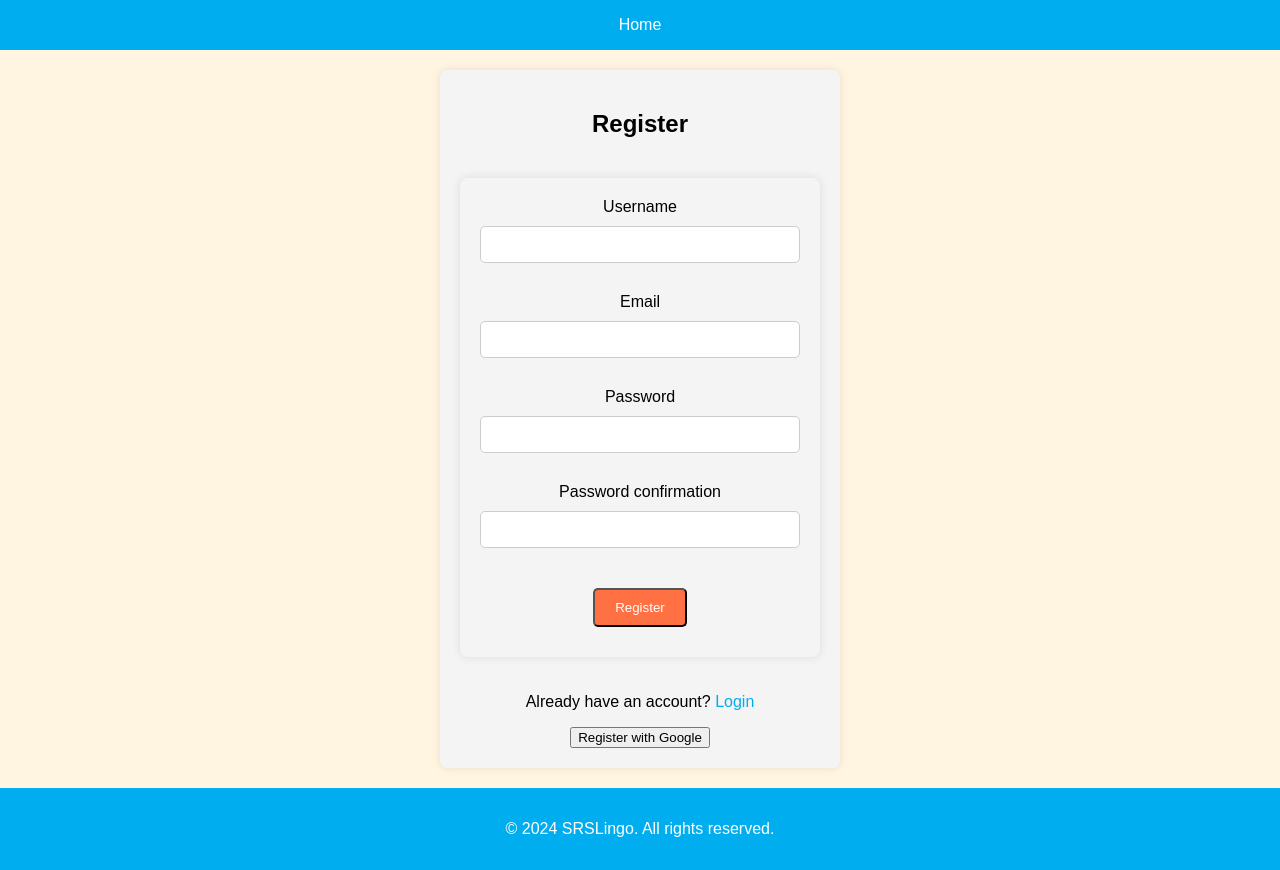
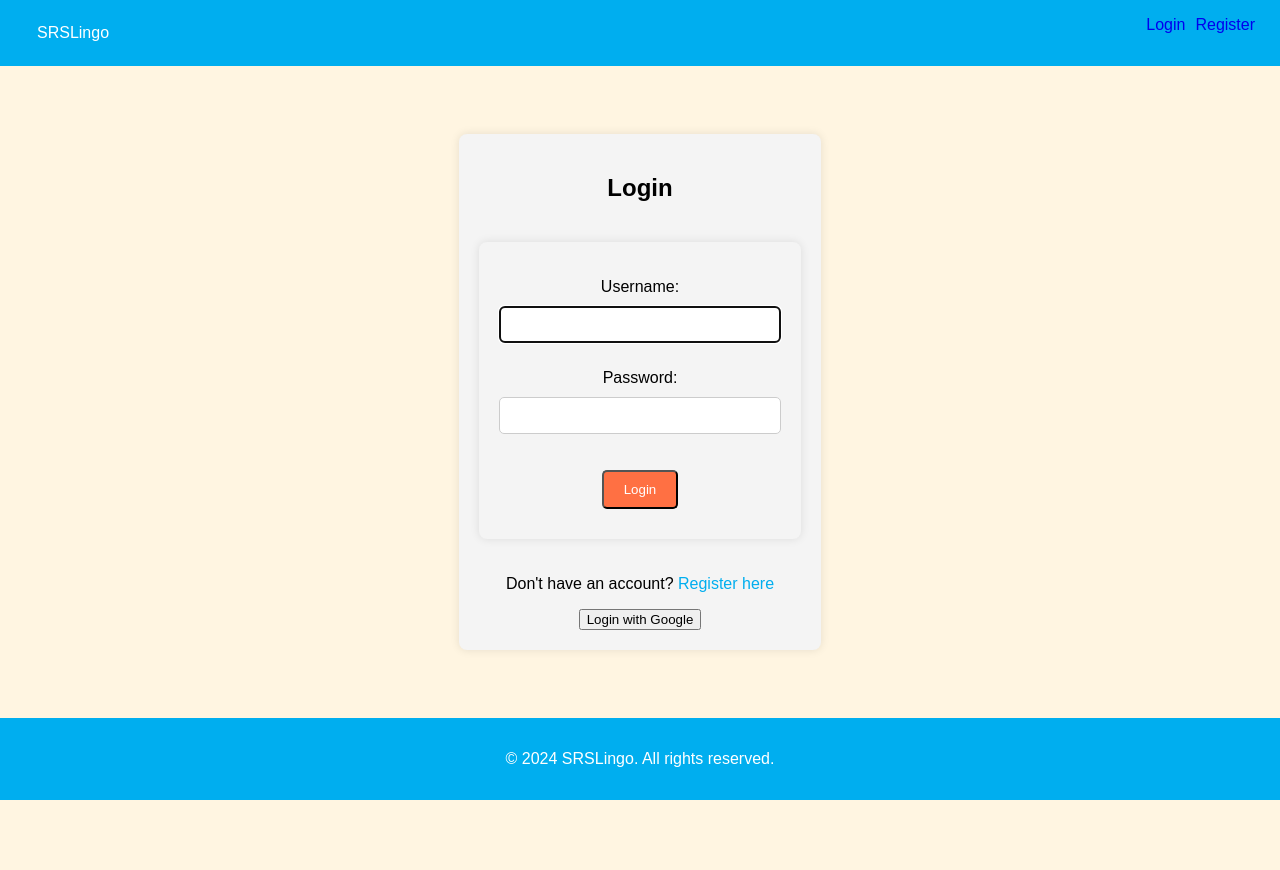
Before and after one commit to Chibdibs/SRSLingo, a Django app: page /register/ in a window 1280 px wide. After the commit the page ends 800 px from the top, so only its background shows below. Run offline with Django 4.2, Linux system fonts and the light colour scheme; some libraries are stand-ins or nearby versions.

Commit message:
Added email and password login functionality. Fixed minor errors. Changed the webpages to only display when user is logged in or logged out. Made migrations and created SQLite database. Moved urls from outside of scope to base\urls.py

```diff
--- a/SRSLingo/urls.py
+++ b/SRSLingo/urls.py
@@ -1,12 +1,7 @@
 from django.contrib import admin
 from django.urls import path, include
-from django.contrib.auth import views as auth_views
 
 urlpatterns = [
     path('admin/', admin.site.urls),
     path('', include('base.urls')),  # Assuming 'base' is the app where you have 'landing' and 'home' views
-
-    # Login and logout views
-    path('accounts/login/', auth_views.LoginView.as_view(), name='login'),
-    path('accounts/logout/', auth_views.LogoutView.as_view(), name='logout'),
 ]
--- a/base/static/css/styles.css
+++ b/base/static/css/styles.css
@@ -34,6 +34,30 @@ footer {
     position: relative; /* Changed from fixed to relative */
     width: 100%;
     clear: both; /* Ensure footer is below all content */
+}
+
+nav {
+    display: flex;
+    justify-content: space-between;
+    align-items: center;
+    padding: 0 10px;
+}
+
+.nav-list {
+    display: flex;
+    list-style: none;
+    margin: 0;
+    padding: 0;
+    width: 100%;
+    justify-content: space-between;
+}
+
+.nav-list li {
+    display: flex;
+}
+
+.auth-links a {
+    margin-left: 10px; /* Spacing between links */
 }
 
 nav ul {
--- a/base/urls.py
+++ b/base/urls.py
@@ -1,9 +1,15 @@
 from django.urls import path
 from base import views
+from django.contrib.auth import views as auth_views
 
+from base.views import CustomLoginView
 
 urlpatterns = [
     path('', views.landing_page, name='landing'),  # Landing page as the root
-    path('home/', views.home, name='home'),  # Home page, make sure the view exists
-    path('register/', views.register, name='register'),
+    path('home/', views.home, name='home'),  # Home page (displays user dashboard)
+
+    # Authentication views
+    path('register/', CustomLoginView.as_view(), name='register'),
+    path('login/', CustomLoginView.as_view(), name='login'),
+    path('logout/', auth_views.LogoutView.as_view(next_page='/'), name='logout'),  # Redirect to landing page on logout
 ]
--- a/base/views.py
+++ b/base/views.py
@@ -1,7 +1,9 @@
+import json
 import firebase_admin
 from django.contrib import messages
 from django.contrib.auth import get_user_model, login
 from django.contrib.auth.models import User
+from django.contrib.auth.views import LoginView
 from django.http import JsonResponse, HttpResponse
 from django.shortcuts import render, redirect
 from django.contrib.auth.decorators import login_required
@@ -11,12 +13,30 @@ from firebase_admin import auth, credentials
 
 from SRSLingo.settings import FIREBASE_CONFIG
 from base.forms import UserRegisterForm
+from django.contrib.auth import login
 # from models import CustomUser as User
-from django.contrib.auth import login
+
 
 # Initialize Firebase Admin
 cred = credentials.Certificate("srslingo-firebase-adminsdk-i3v0c-109f95bbf5.json")
 firebase_admin.initialize_app(cred)
+
+
+@login_required
+def home(request):
+    return render(request, 'home.html')
+
+
+def landing_page(request):
+    if request.user.is_authenticated:
+        return redirect('home')
+    return render(request, 'landing.html')
+
+
+def my_view(request):
+    context = {'firebase_config': FIREBASE_CONFIG,
+               }
+    return render(request, 'base.html', context)
 
 
 def register(request):
@@ -38,47 +58,46 @@ def register(request):
     return render(request, 'registration/register.html', {'form': form})
 
 
-def my_view(request):
-    context = {'firebase_config': FIREBASE_CONFIG,
-               }
-    return render(request, 'base.html', context)
-
-
 @csrf_exempt
 @require_POST
 def verify_token(request):
-    id_token = request.POST.get('token')
+    # Parse the request body to JSON
+    data = json.loads(request.body)
+    id_token = data.get('token')
+
     try:
+        # Verify the ID token using Firebase Admin SDK
         decoded_token = auth.verify_id_token(id_token)
         uid = decoded_token.get('uid')
         email = decoded_token.get('email')
 
-        User = get_user_model()
-        user, created = User.objects.get_or_create(username=uid, defaults={'email': email})
+        # Use Django's get_user_model to reference the active user model
+        user_model = get_user_model()
+        # Get or create a user in your Django auth model
+        user, created = user_model.objects.get_or_create(username=uid, defaults={'email': email})
 
-        # Optionally set user details here
+        # If the user was created, you may want to set additional fields
         if created:
-            user.email = email  # Example: set email on user object if newly created
+            user.email = email
+            # Set other fields if necessary, like user.first_name, user.last_name, etc.
             user.save()
 
-        user.backend = 'django.contrib.auth.backends.ModelBackend'
-        login(request, user)
+        # Use Django's built-in backend for authentication
+        login(request, user, backend='django.contrib.auth.backends.ModelBackend')
 
-        return JsonResponse({'message': 'User logged in successfully'})
+        # Return a successful login response
+        return JsonResponse({'message': 'User logged in successfully'}, status=200)
 
     except ValueError:
+        # Handle the case where the token is invalid
         return JsonResponse({'error': 'Invalid token'}, status=400)
     except Exception as e:
+        # Catch any other exceptions and return an error
         return JsonResponse({'error': str(e)}, status=500)
 
 
-@login_required
-def home(request):
-    return render(request, 'home.html')
-
-
-@login_required()
-def landing_page(request):
-    if request.user.is_authenticated:
-        return redirect('home')  # Assumes you have a named URL 'home' for your homepage
-    return render(request, 'landing.html')
+class CustomLoginView(LoginView):
+    def get(self, request, *args, **kwargs):
+        if request.user.is_authenticated:
+            return redirect('home')  # Redirect authenticated users to the home page
+        return super().get(request, *args, **kwargs)
--- a/templates/base.html
+++ b/templates/base.html
@@ -4,7 +4,7 @@
     <head>
         <meta charset="UTF-8">
         <meta name="viewport" content="width=device-width, initial-scale=1.0">
-        <title>SRSLingo - Learn Languages</title>
+        <title>SRSLingo - Learn Any Language Fast!</title>
         <link rel="stylesheet" href="{% static 'css/styles.css' %}">
         <link rel="icon" href="{% static 'img/favicon.ico' %}" type="image/x-icon">
     </head>
@@ -13,9 +13,16 @@
         <header>
             <nav>
                 <!-- Navigation bar -->
-                <ul>
-                    <li><a href="{% url 'landing' %}" class="home-link">Home</a></li>
-                    <!-- Add more navigation items here -->
+                <ul class="nav-list">
+                    <li><a href="{% url 'home' %}" class="home-link">SRSLingo</a></li>
+                    <li class="auth-links">
+                        {% if not user.is_authenticated %}
+                          <a href="{% url 'login' %}">Login</a>
+                          <a href="{% url 'register' %}">Register</a>
+                        {% else %}
+                          <a href="{% url 'logout' %}">Logout</a>
+                        {% endif %}
+                    </li>
                 </ul>
             </nav>
         </header>
--- a/templates/home.html
+++ b/templates/home.html
@@ -1,11 +1,8 @@
+{% extends 'base.html' %}
 {% load static %}
 
 <!DOCTYPE html>
 <html lang="en">
-<head>
-    <title>SRSLingo</title>
-    <link rel="stylesheet" href="{% static 'css/styles.css' %}">
-</head>
 <body>
     <h1>Welcome to SRSLingo!</h1>
 </body>
```
Also changed, not shown: db.sqlite3.
